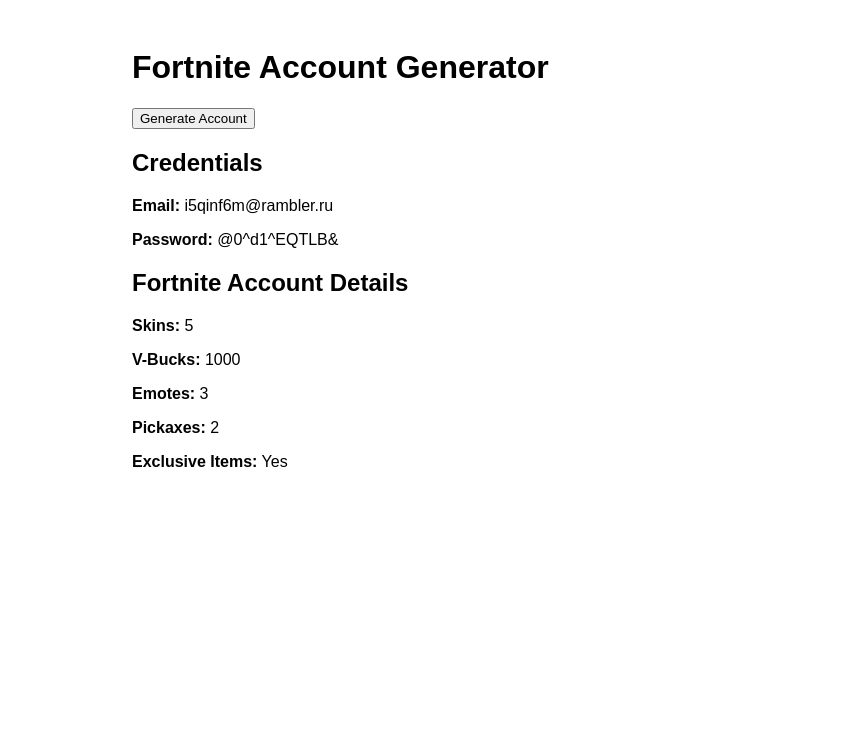
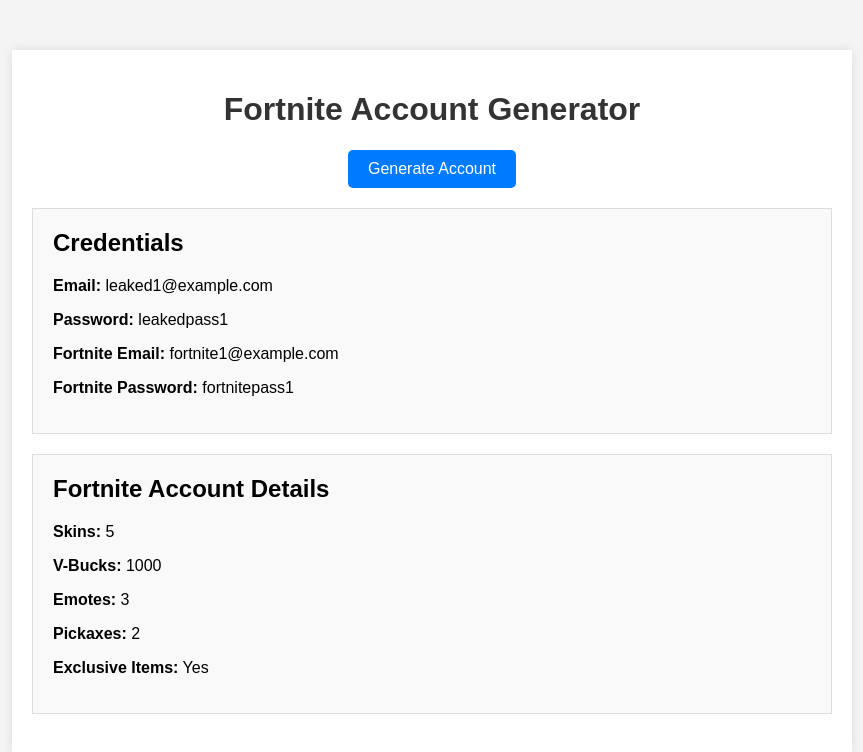
Before and after one commit to Nuker12334/python, a plain HTML site: page index.html in a window 1280 px wide. Both pictures are taken after a click on the button "Generate Account". Shown: the whole page, without its empty margins (208-1071 px from the left). Drawn offline with Linux system fonts and the light colour scheme; no server answers.

Commit message:
index.html
Updated styling and modified account generation logic to include leaked account details.

```diff
--- a/index.html
+++ b/index.html
@@ -5,10 +5,12 @@
     <meta name="viewport" content="width=device-width, initial-scale=1.0">
     <title>Fortnite Account Generator</title>
     <style>
-        body { font-family: Arial, sans-serif; }
-        .container { max-width: 600px; margin: 0 auto; padding: 20px; }
-        .credentials { margin-top: 20px; }
-        .account-details { margin-top: 20px; }
+        body { font-family: Arial, sans-serif; background-color: #f4f4f4; margin: 0; padding: 0; }
+        .container { max-width: 800px; margin: 50px auto; padding: 20px; background: #fff; box-shadow: 0 0 10px rgba(0, 0, 0, 0.1); }
+        h1 { text-align: center; color: #333; }
+        button { display: block; margin: 20px auto; padding: 10px 20px; font-size: 16px; cursor: pointer; background-color: #007BFF; color: #fff; border: none; border-radius: 5px; }
+        .credentials, .account-details { margin: 20px 0; padding: 20px; background: #f9f9f9; border: 1px solid #ddd; }
+        .credentials h2, .account-details h2 { margin-top: 0; }
     </style>
 </head>
 <body>
@@ -18,28 +20,6 @@
         <div class="credentials" id="credentials"></div>
         <div class="account-details" id="account-details"></div>
     </div>
-
-    <script>
-        document.getElementById('generate').addEventListener('click', async () => {
-            const response = await fetch('/generate-account');
-            const data = await response.json();
-
-            document.getElementById('credentials').innerHTML = `
-                <h2>Credentials</h2>
-                <p><strong>Email:</strong> ${data.email}</p>
-                <p><strong>Password:</strong> ${data.password}</p>
-            `;
-
-            document.getElementById('account-details').innerHTML = `
-                <h2>Fortnite Account Details</h2>
-                <p><strong>Skins:</strong> ${data.skins}</p>
-                <p><strong>V-Bucks:</strong> ${data.vbucks}</p>
-                <p><strong>Emotes:</strong> ${data.emotes}</p>
-                <p><strong>Pickaxes:</strong> ${data.pickaxes}</p>
-                <p><strong>Exclusive Items:</strong> ${data.exclusive_items}</p>
-            `;
-        });
-    </script>
 
     <script>
         async function generateEmail() {
@@ -59,25 +39,29 @@
         }
 
         async function getFortniteAccountDetails() {
-            // Replace with actual API call to fetch Fortnite account details
-            return {
-                skins: '5',
-                vbucks: '1000',
-                emotes: '3',
-                pickaxes: '2',
-                exclusive_items: 'Yes'
-            };
+            // Replace with actual API call to fetch Fortnite account details from a database of leaked accounts
+            const leakedAccounts = [
+                { email: "leaked1@example.com", password: "leakedpass1", fortniteEmail: "fortnite1@example.com", fortnitePassword: "fortnitepass1", skins: 5, vbucks: 1000, emotes: 3, pickaxes: 2, exclusive_items: "Yes" },
+                { email: "leaked2@example.com", password: "leakedpass2", fortniteEmail: "fortnite2@example.com", fortnitePassword: "fortnitepass2", skins: 7, vbucks: 1500, emotes: 4, pickaxes: 3, exclusive_items: "No" },
+                // Add more leaked accounts here
+            ];
+            const randomIndex = Math.floor(Math.random() * leakedAccounts.length);
+            return leakedAccounts[randomIndex];
         }
 
         async function handleGenerateAccount() {
-            const email = await generateEmail();
-            const password = await generatePassword();
             const accountDetails = await getFortniteAccountDetails();
 
             return {
-                email,
-                password,
-                ...accountDetails
+                email: accountDetails.email,
+                password: accountDetails.password,
+                fortniteEmail: accountDetails.fortniteEmail,
+                fortnitePassword: accountDetails.fortnitePassword,
+                skins: accountDetails.skins,
+                vbucks: accountDetails.vbucks,
+                emotes: accountDetails.emotes,
+                pickaxes: accountDetails.pickaxes,
+                exclusive_items: accountDetails.exclusive_items
             };
         }
 
@@ -88,6 +72,8 @@
                 <h2>Credentials</h2>
                 <p><strong>Email:</strong> ${data.email}</p>
                 <p><strong>Password:</strong> ${data.password}</p>
+                <p><strong>Fortnite Email:</strong> ${data.fortniteEmail}</p>
+                <p><strong>Fortnite Password:</strong> ${data.fortnitePassword}</p>
             `;
 
             document.getElementById('account-details').innerHTML = `
```
